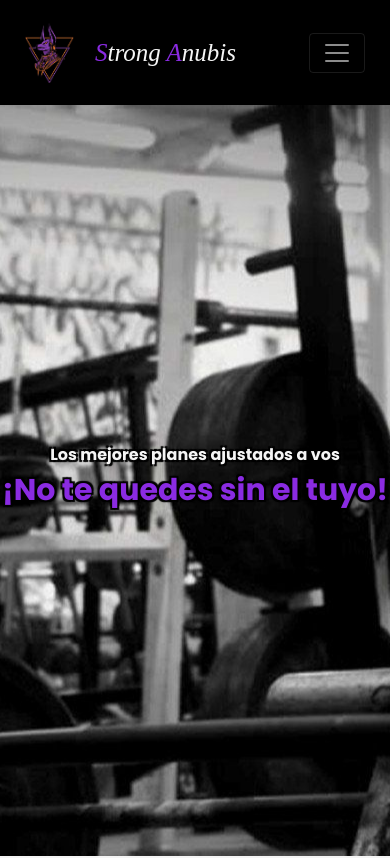
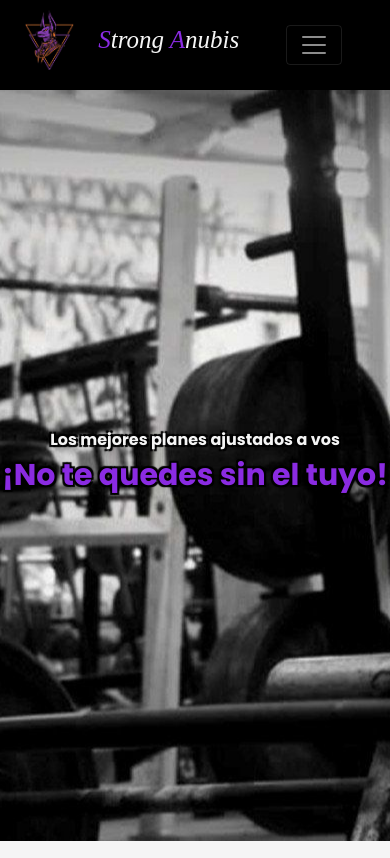
Before and after one commit to JuanMansilla1/proyecto-final-comision-33130, a website: page pages/planes.html in a window 390 px wide. Shown: the top 858 px of the page. Drawn offline with nearby package versions, Linux system fonts and the light colour scheme.

Commit message:
ultimos detalles

```diff
--- a/pages/planes.html
+++ b/pages/planes.html
@@ -18,10 +18,13 @@
 <body>
     <div class="grid-container">
         <header>
+            <section class="logo-inicio">
                 <a href="../index.html">
                     <img src="../img/logo-anubis.jpeg" alt="Logo Anubis">
                     <h1><span>S</span>trong <span>A</span>nubis</h1>
                 </a>
+            </section>
+            <section class="navegacion">
                 <nav class="navbar navbar-expand-lg navbar-dark bg-light">
                     <div class="container-fluid">
                         <button class="navbar-toggler" type="button" data-bs-toggle="collapse" data-bs-target="#navbarNav"
@@ -49,6 +52,7 @@
                         </div>
                     </div>
                 </nav>
+            </section>
         </header>
         <main>
             <section class="banner-planes">
--- a/scss/base/_mediaquery.scss
+++ b/scss/base/_mediaquery.scss
@@ -1,5 +1,5 @@
 @media screen and (max-width:1050px) {
-    header a h1 {
+    header .logo-inicio a h1 {
         font-size: 30px;
     }
     main .img-galery {
@@ -57,6 +57,25 @@
     }
     main .banner-planes div h3 {
         font-size: 50px;
+    }
+}
+
+@media screen and (max-width:991px){
+    .grid-container{
+        display: grid;
+        grid-template-columns: 1fr 1fr 1fr;
+        grid-template-rows: 90px auto 300px;
+        grid-template-areas:
+        "header header header"
+        "main main main"
+        "footer footer footer";
+    }
+    header{
+        flex-direction: column;
+        justify-content: safe;
+    }
+    header .logo-inicio a h1{
+        margin: 0px 0px 0px 0px;
     }
 }
 
@@ -138,11 +157,11 @@
 }
 
 @media screen and (max-width:541px) {
-    header a h1 {
+    header .logo-inicio a h1 {
         font-size: 25px;
-        margin-left: 70px;
+        margin-left: 50px;
     }
-    header a img {
+    header .logo-inicio a img {
         height: 60px;
     }
     main .banner h2 {
@@ -235,9 +254,6 @@
 }
 
 @media screen and (max-width:350px) {
-    header a h1 {
-        font-size: 20px;
-    }
     main .banner h2 {
         font-size: 14px;
     }
--- a/scss/components/_footer.scss
+++ b/scss/components/_footer.scss
@@ -1,4 +1,3 @@
-// @import "../base/variables";
 footer{
     background-color: rgba(0, 0, 0, 0.87);
     width: 100%;
--- a/scss/components/_header.scss
+++ b/scss/components/_header.scss
@@ -1,4 +1,3 @@
-// @import "../base/variables";
 header{
     background: $color-secundario;
     width: 100%;
@@ -13,6 +12,7 @@ header{
     flex-wrap: wrap;
     grid-area: header;
     z-index: 10;
+    .navegacion{
         .navbar{
             padding: 0;
             .container-fluid{
@@ -20,9 +20,16 @@ header{
                 background-color: $color-secundario;
                 .collapse{
                     .navbar-nav{
+                        list-style: none;
+                        padding: 0;
+                        margin: 0;
                         .nav-item{
                             padding: 0;
+                            margin: 5px 25px 5px 25px;
                             .nav-link{
+                                font-family: 'Times New Roman', Times, serif;
+                                font-size: nth($font-size, 2);
+                                font-style: italic;
                                 color: $color-terciario;
                                 &:hover{
                                     color: $color-principal;
@@ -33,11 +40,11 @@ header{
                 }
             }
         }
+    }
+    .logo-inicio{
         a{
             text-decoration: none;
-        flex-direction: row;
             @extend %flex;
-        text-decoration: none;
             color: $color-terciario;
             font-family: 'Times New Roman', Times, serif;
             font-style: italic;
@@ -57,21 +64,5 @@ header{
                 }
             }
         }
-    nav{
-        ul{
-            list-style: none;
-            padding: 0;
-            margin: 0;
-            li{
-                display: inline-block;
-                padding: 8px;
-                margin: 5px 25px 5px 25px;
-                a{
-                    font-family: 'Times New Roman', Times, serif;
-                    font-size: nth($font-size, 2);
-                    font-style: italic;
     }
 }
-        }
-    }
-}
--- a/scss/components/_main.scss
+++ b/scss/components/_main.scss
@@ -1,4 +1,3 @@
-// @import "../base/variables";
 main{
     grid-area: main;
     .banner{
```
Also changed, not shown: index.html (+4 -0 lines), pages/contacto.html (+4 -0 lines), pages/miperfil.html (+4 -0 lines), pages/nosotros.html (+4 -0 lines), css/estilos.css. Lines whose indentation alone changed are shown as unchanged.
